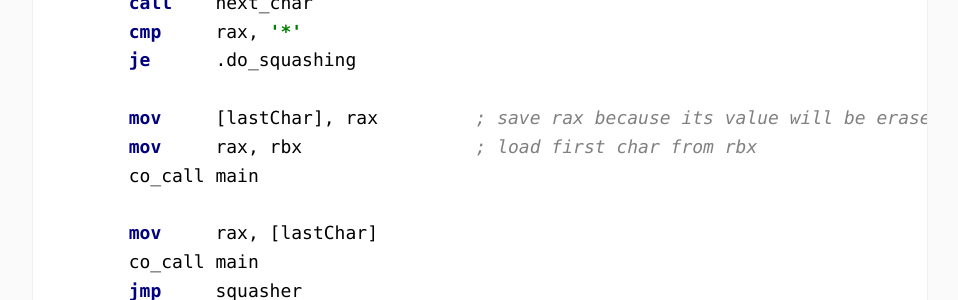
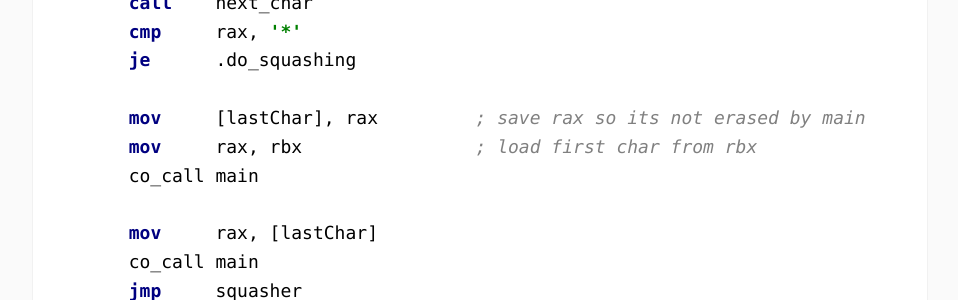
Before and after one commit to dkandalov/dkandalov.github.io, a Jekyll site: the page built from _posts/coroutines/2020-07-18-squasher.md, in a window 1280 px wide and 900 px high, scrolled down 6303 px. Shown: the part 153-453 px from the top of the window, without its empty margins (160-1118 px from the left). Built offline with Jekyll 4.4.1, drawn with Linux system fonts in a browser that asks for light colours; our own code applies the rules of GitHub Pages for plain Markdown files; part of the change alters nothing that is shown.

Commit message:
use https instead of http; avoid horizontal scrolling in code snippets

```diff
--- a/_posts/coroutines/2020-07-18-squasher.md
+++ b/_posts/coroutines/2020-07-18-squasher.md
@@ -95,19 +95,19 @@ squasher:
         mov     rax, [lastChar]
         _ret
 .no_lastChar:
-        _call   next_char                   ; puts return value into rax
+        _call   next_char                  ; puts return value into rax
         cmp     rax, '*'
         je     .check_second_asterisk
         _ret
 .check_second_asterisk:
-        mov     rbx, rax                    ; temporary save first char to rbx
-        _call   next_char                   ; puts return value into rax
+        mov     rbx, rax                   ; temporary save first char to rbx
+        _call   next_char                  ; puts return value into rax
         cmp     rax, '*'
         je      .do_squashing
 
         mov     [lastChar], rax
-        mov     qword [hasLastChar], TRUE   ; remember to write lastChar next time
-        mov     rax, rbx                    ; load first char from rbx
+        mov     qword [hasLastChar], TRUE  ; remember to write lastChar next time
+        mov     rax, rbx                   ; load first char from rbx
         _ret
 .do_squashing:
         mov     rax, '^'
@@ -185,7 +185,7 @@ squasher:
         cmp     rax, '*'
         je      .do_squashing
 
-        mov     [lastChar], rax         ; save rax because its value will be erased by another coroutine
+        mov     [lastChar], rax         ; save rax so its not erased by main
         mov     rax, rbx                ; load first char from rbx
         co_call main
 
@@ -215,8 +215,8 @@ Hopefully, this blog helps with understanding basic coroutine implementation det
 
 
 [Peter Kofler]: https://twitter.com/codecopkofler
-[blog post]: http://blog.code-cop.org/2020/06/conways-squasher-coroutine.html
-[the-paper]: http://www.melconway.com/Home/pdf/compiler.pdf
+[blog post]: https://blog.code-cop.org/2020/06/conways-squasher-coroutine.html
+[the-paper]: https://www.melconway.com/Home/pdf/compiler.pdf
 [the code]: https://github.com/codecop/Conways-Squasher-Coroutine
 [punch cards]: https://en.wikipedia.org/wiki/Punched_card
 [state machine]: https://en.wikipedia.org/wiki/Finite-state_machine
```
